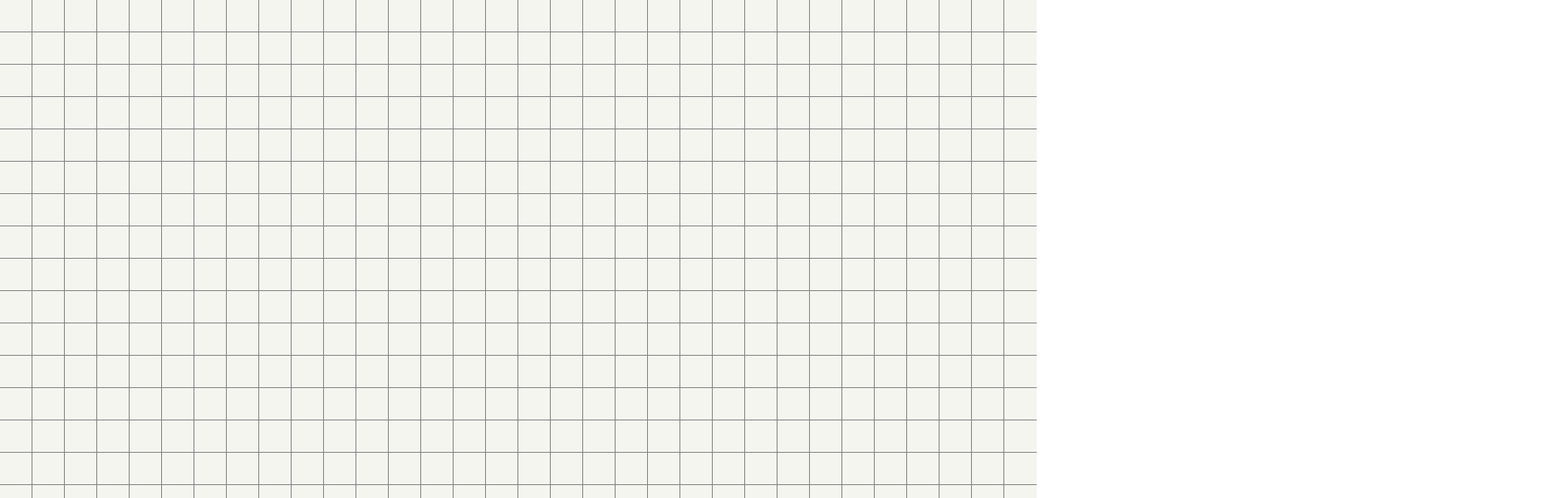
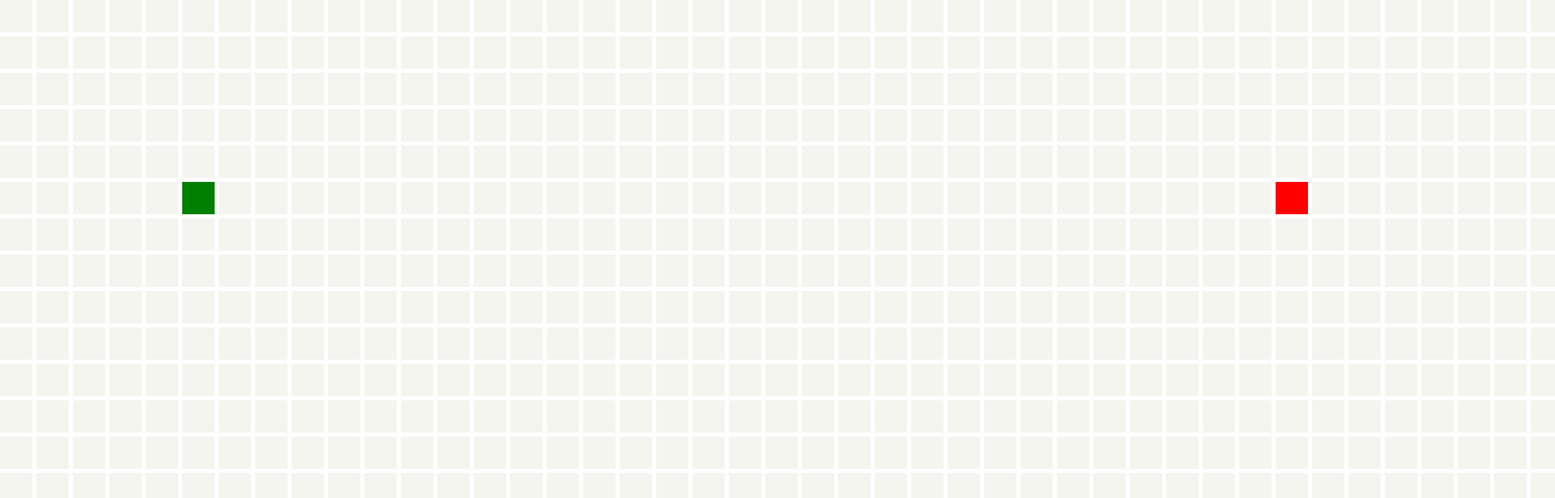
Before and after one commit to julianasinai/pathfinding-visualizer, a React (Create React App) app: page / in a window 1280 px wide. Shown: the top 616 px of the page at 81% size, 1920 px wide, since content can reach past the window. Built offline with nearby package versions, Linux system fonts and the light colour scheme.

Commit message:
Add start and finish nodes

```diff
--- a/src/Grid/Grid.js
+++ b/src/Grid/Grid.js
@@ -1,12 +1,16 @@
 import React, { useState, useEffect } from 'react';
 import Square from './Square/Square';
 import { makeStyles } from '@material-ui/styles';
+import SquareGrid from '../structure/SquareGrid';
 
 const useStyles = makeStyles({
   grid: {
-    display: 'flex',
-    flexWrap: 'wrap',
-    justifyContent: 'center',
+    // display: 'flex',
+    // flexWrap: 'wrap',
+    // justifyContent: 'center',
+    display: 'grid',
+    gridTemplateColumns: 'repeat(50, 40px)',//'repeat(50 1fr)'
+    gridGap: '5px',
   },
 });
 
@@ -17,32 +21,48 @@ const Grid = (props) => {
   const numCol = props.NUM_COL;
   const [squares, setSquares] = useState([]);
 
+  // useEffect(() => {
+  //   const gridSquares = []
+  //   for(let row=0; row < numRow; row++) {
+  //     //const currentSquare = [];
+  //     for(let col=0; col < numCol; col++) {
+  //       gridSquares.push({
+  //         //location: [row, col]
+  //         row,
+  //         col,
+  //         isStart: row === 5 && col === 5,
+  //         isFinish: row === 5 && col === 35,
+  //       });
+  //     }
+  //     //gridSquares.push(currentSquare);
+  //   }
+  //   setSquares(gridSquares);
+  // }, [numRow, numCol]);
   useEffect(() => {
     const gridSquares = []
-    for(let row=0; row < numRow; row++) {
-      //const currentSquare = [];
-      for(let col=0; col < numCol; col++) {
-        gridSquares.push({
-          //location: [row, col]
-          row,
-          col,
-          isStart: row === 5 && col === 5,
-          isFinish: row === 5 && col === 35,
-        });
-      }
-      //gridSquares.push(currentSquare);
-    }
+    const grid = new SquareGrid(numRow, numCol);
+
+    Object.keys(grid.edges).forEach((square) => {
+      let [col, row] = grid.from_id(square);
+      gridSquares.push({
+        id: square,
+        col,
+        row,
+        isStart: row === 5 && col === 5,
+        isFinish: row === 5 && col === 35,
+      });
+    });
     setSquares(gridSquares);
   }, [numRow, numCol]);
 
   return (
     <div className={classes.grid}>
       {
-        squares.map((square, squareIndx) => {
-          const {row, col, isStart, isFinish} = square;
+        squares.map((square) => {
+          const {id, row, col, isStart, isFinish} = square;
           return (
             <Square
-              key={squareIndx}
+              key={id}
               row={row}
               col={col}
               isStart={isStart}
--- a/src/Grid/Square/Square.js
+++ b/src/Grid/Square/Square.js
@@ -5,17 +5,26 @@ const useStyles = makeStyles({
   square: {
     width: '40px',
     height: '40px',
-    outline: '1px solid grey',
     backgroundColor: 'rgba(245,245,240,1)',
-    display: 'inline-block',
   },
+  start: {
+    backgroundColor: 'green',
+  },
+  finish: {
+    backgroundColor: 'red',
+  }
 });
 
-function Square() {
+function Square(props) {
   const classes = useStyles();
+  const extraClass = props.isFinish
+  ? `${classes.finish}`
+  : props.isStart
+  ? `${classes.start}`
+  : '';
 
   return (
-    <div className={classes.square}></div>
+    <div className={`${classes.square} ${extraClass}`}></div>
   );
 }
 
--- /dev/null
+++ b/src/structure/SquareGrid.js
@@ -0,0 +1,46 @@
+class Graph {
+  constructor(numNodes) {
+    this.numNodes = numNodes;
+    this.edges = {};
+
+    for(let id = 0; id < numNodes; id++) {
+      this.edges[id] = []
+    }
+  }
+}
+
+export default class SquareGrid extends Graph {
+  constructor(height, width) {
+    super(height*width);
+    this.height = height;
+    this.width = width;
+    this.walls = []
+    this.neighborsLocation = [[1,0], [0,1], [-1,0], [0,-1]]//Right, Top, Left, Bottom
+
+    for (let x = 0; x < width; x++) {
+      for (let y = 0; y < height; y++) {
+        let id = this.to_id(x, y);
+        this.neighborsLocation.forEach((dir) => {
+          let x_neighbor = x + dir[0], y_neighbor = y + dir[1];
+          if (this.is_valid) {
+            this.edges[id].push(this.to_id(x_neighbor, y_neighbor));
+          }
+        });
+      }
+    }
+  }
+
+  //***2D/1D mapping***
+  to_id(x, y) {
+    x = Math.min(this.width-1, Math.max(0, x));
+    y = Math.min(this.height-1, Math.max(0, y));
+    return x + y*this.width;
+  }
+
+  from_id(id) {
+    return [id % this.width, Math.floor(id/this.width)];
+  }
+  //*******************
+
+  is_valid(x, y) { return ((0 <= x) && (x <= this.width)) && ((0 <= y) && (y <= this.height)) }
+}
```
